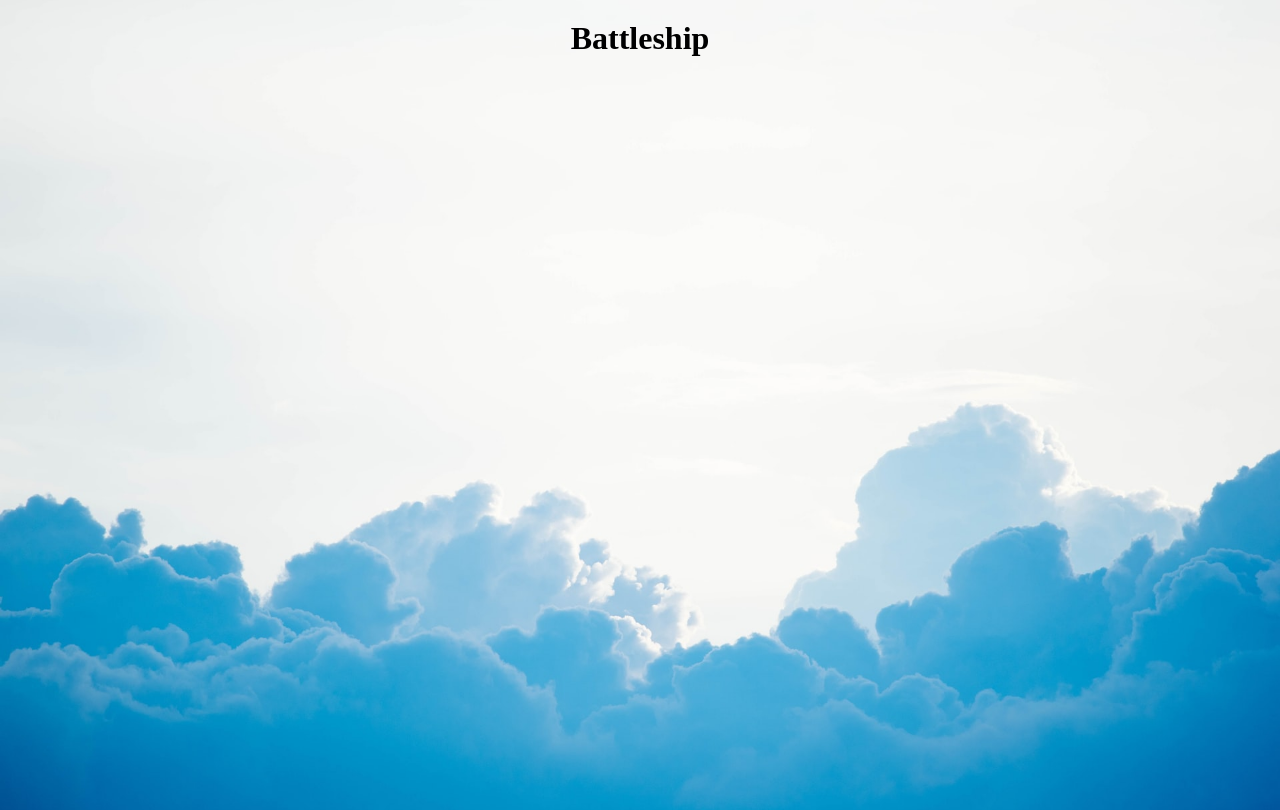
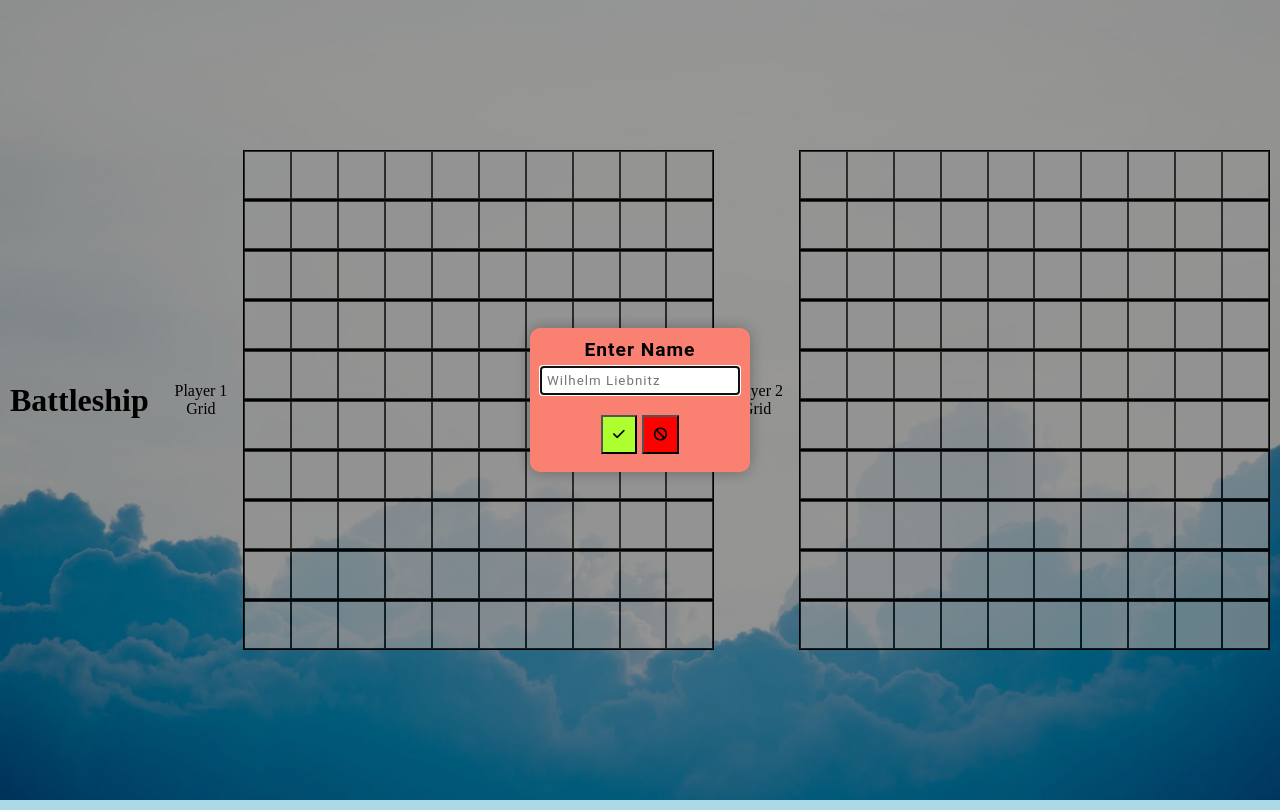
Before and after one commit to jjlagoutaris/Battleship, a website built with webpack: page src/template.html in a window 1280 px wide. Built offline with nearby package versions, Linux system fonts and the light colour scheme.

Commit message:
Add basic grid UI

```diff
--- a/notes.txt
+++ b/notes.txt
@@ -0,0 +1,2 @@
+GOT THE NAME FROM FORM. NOW USE IT :)
+Finish generating gameboard, i.e., create the UI of the board & enemy board
--- a/src/Gameboard.js
+++ b/src/Gameboard.js
@@ -56,18 +56,17 @@ export function Gameboard(){
     }
   }
 
-  function gameOver(){
+  function gameOverCheck(){
     let numberOfShips = 5;
     if(sunkenShips.length == numberOfShips){
-      outcome = setOutcome('over');
-      return outcome;
+      setOutcome('over');
     }
   }
 
-  const setOutcome = (newOutcome) => { outcome = newOutcome };
-  const getOutcome = () => { outcome };
+  const setOutcome = (newOutcome) => outcome = newOutcome;
+  const getOutcome = () => outcome ;
 
   return {
-    grid, placeShip, usedCoordinates, shipsPlaced, receiveAttack, setOutcome, getOutcome, gridSize, gameOver
+    grid, placeShip, usedCoordinates, shipsPlaced, receiveAttack, setOutcome, getOutcome, gridSize, gameOverCheck
   };
 }
--- a/src/index.js
+++ b/src/index.js
@@ -4,8 +4,19 @@ import { Gameboard } from './Gameboard';
 import { Player } from './Player';
 
 function getPlayerName(){
-  // dom stuff here
-  // return name
+  let name = 'Default';
+  let modal = document.getElementById('nameModal');
+  modal.showModal();
+  // close Modal
+  document.querySelector('.nameModalCancelBtn').addEventListener('click', () => {
+    modal.close();
+  });
+  document.querySelector('.nameModalSubmitBtn').addEventListener('click', (e) => {
+    e.preventDefault();
+    name = document.getElementById('enterPlayerName').value;
+    modal.close();
+  });
+  return name;
 }
 
 function createPlayers(){
@@ -22,14 +33,50 @@ function createPlayers(){
   return { p1, p2 };
 }
 
+function createPlayerGrid(playerGrid){
+  for(let i = 0; i < 10; i++){
+    let row = document.createElement('div');
+    row.classList.add('row');
+    for(let j = 0; j < 10; j++){
+      let cell = document.createElement('div');
+      cell.classList.add('cell');
+      cell.style.width = '24px';
+      cell.style.height = '48px';
+      row.appendChild(cell);
+    }
+    playerGrid.appendChild(row);
+  }
+  return playerGrid;
+}
+
+function generateGame(){
+  const p1grid = document.getElementById('p1Grid');
+  const p2grid = document.getElementById('p2Grid');
+
+  const p1CreatedGrid = createPlayerGrid(p1grid);
+  const p1Header = document.createElement('p');
+  p1Header.textContent = `Player 1 Grid`;
+
+  const p2CreatedGrid = createPlayerGrid(p2grid);
+  const p2Header = document.createElement('p');
+  p2Header.textContent = `Player 2 Grid`;
+
+  document.body.append(p1Header);
+  document.body.append(p1CreatedGrid);
+  document.body.append(p2Header);
+  document.body.append(p2CreatedGrid);
+}
+
 function mainGameLoop(){
 
   const players = createPlayers();
 
-  while(players.p1.oppBoard.outcome !== 'over' && players.p2.oppBoard.outcome !== 'over'){
-    // run game
-  }
+  generateGame();
+
+  // while(players.p1.oppBoard.outcome !== 'over' && players.p2.oppBoard.outcome !== 'over'){
+  //   // run game
+  // }
 
 }
 
-// mainGameLoop();
+mainGameLoop();
--- a/src/style.scss
+++ b/src/style.scss
@@ -1,11 +1,127 @@
-*, *::before, *::after{
+*,
+*::before,
+*::after {
   box-sizing: border-box;
   margin: 0;
   padding: 0;
 }
 
-body{
-  height: 100vh;
+@mixin center {
+  display: flex;
+  justify-content: center;
+  align-items: center;
+}
+
+body {
+  padding: 10px;
+  min-height: 100vh;
   width: 100vw;
   background: center / cover no-repeat url(./assets/img/bg.jpg) lightblue;
+  @include center;
+  flex-direction: row;
+  gap: 10px;
+  text-align: center;
 }
+
+#nameModal {
+  margin: auto auto;
+  max-width: 100ch;
+  padding: 10px;
+  border: 0;
+  border-radius: 10px;
+  box-shadow: 0 0 1em rgb(0 0 0 / .3);
+  background-color: salmon;
+
+  .form {
+
+    display: flex;
+    flex-direction: column;
+    justify-content: center;
+    align-items: center;
+    gap: 20px;
+    font-size: 1.2rem;
+    font-weight: bold;
+
+    label,
+    input[type="text"],
+    .btns {
+      letter-spacing: 1px;
+      width: 200px;
+      font-family: Roboto, Oxygen, Ubuntu, Cantarell, 'Open Sans', 'Helvetica Neue', sans-serif;
+    }
+
+    input {
+      background-color: white;
+    }
+
+    label {
+      text-align: center;
+      display: block;
+      margin-bottom: 5px;
+    }
+
+    input[type="text"] {
+      padding: 5px;
+    }
+
+    .btns {
+      @include center;
+      gap: 5px;
+
+      .nameModalSubmitBtn,
+      .nameModalCancelBtn {
+        background-color: greenyellow;
+        max-width: 50px;
+        padding: 10px;
+
+        &:hover {
+          cursor: pointer;
+          background-color: white;
+        }
+      }
+
+      .nameModalCancelBtn{
+        background-color: red;
+      }
+    }
+  }
+
+  &>* {
+    margin: 0 0 0.5rem 0;
+  }
+
+  &::backdrop {
+    background: rgb(0 0 0 / 0.4);
+  }
+}
+
+#grids{
+  display: flex;
+  flex-direction: row;
+}
+
+#p1Grid, #p2Grid{
+  width: 50%;
+  .row{
+    display: flex;
+    flex: 1;
+    border: 1px solid black;
+    .cell{
+      background-color: whitesmoke;
+      opacity: 0.7;
+      flex: 1;
+      border: 1px solid black;
+    }
+  }
+}
+
+// .cell{
+//   background-color: white;
+//   border:1px solid black;
+// }
+// .row:nth-child(odd){
+//   background-color: blue;
+// }
+// .row:nth-child(even){
+//   background-color: red;
+// }
--- a/src/template.html
+++ b/src/template.html
@@ -5,9 +5,31 @@
   <meta http-equiv="X-UA-Compatible" content="IE=edge">
   <meta name="viewport" content="width=device-width, initial-scale=1.0">
   <title>Battleship</title>
+  <script src="https://kit.fontawesome.com/14ceef9952.js" crossorigin="anonymous"></script>
   <link rel="shortcut icon" href="../src/assets/img/icon.png" type="image/x-icon">
 </head>
 <body>
-  <h1 style="text-align: center; margin: 10px; padding: 10px; ">Battleship</h1>
+
+  <h1 style="text-align: center; ">Battleship</h1>
+
+  <div id="grids">
+    <div id="p1Grid"></div>
+    <div id="p2Grid"></div>
+  </div>
+
+  <dialog class="modal" id="nameModal">
+    <form class="form" method="dialog">
+        <div class="playerNameDiv">
+            <label for="enterPlayerName">Enter Name</label>
+            <input type="text" name="enterPlayerName" id="enterPlayerName" placeholder="Wilhelm Liebnitz">
+        </div>
+        <div class="btns">
+            <button class="nameModalSubmitBtn" type="submit"><i class="fa-solid fa-check"></i></button>
+            <button class="nameModalCancelBtn" type="button"><i class="fa-solid fa-ban"></i></button>
+        </div>
+
+    </form>
+  </dialog>
+
 </body>
 </html>
```
Also changed, not shown: src/tests/Gameboard.test.js (+2 -2 lines), dist/index.html, 2 other files.
